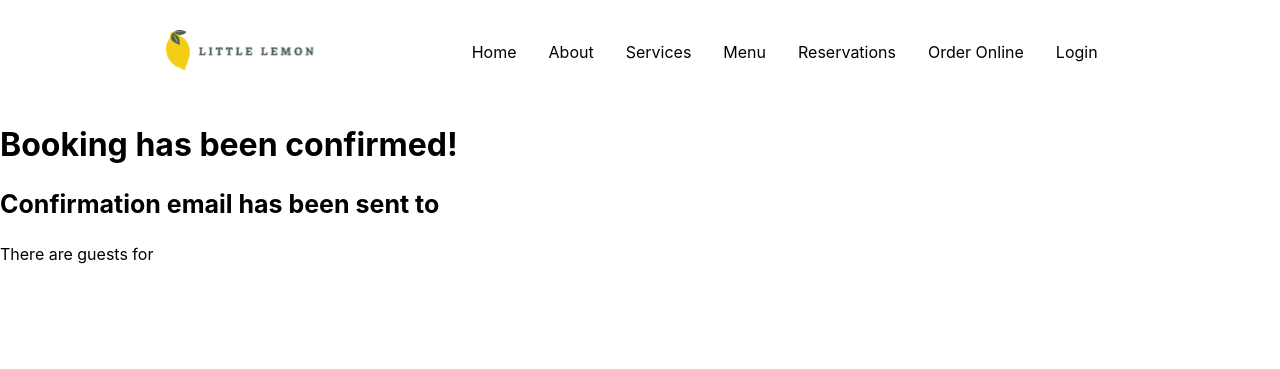
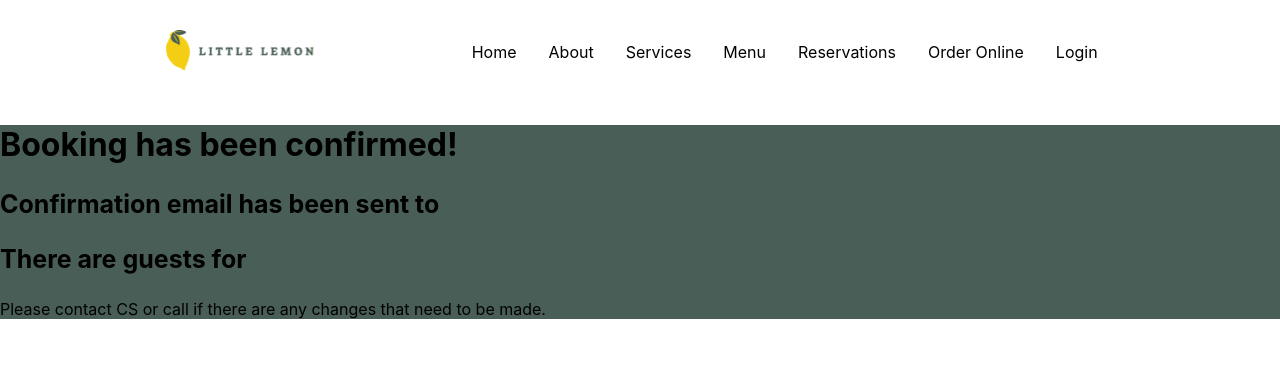
Before and after one commit to lamkg/LittleLemon-Online-Reservation, a React (Vite) app: page /confirmed in a window 1280 px wide. Shown: the top 369 px of the page. Built offline with nearby package versions, Linux system fonts and the light colour scheme.

Commit message:
css edits

```diff
--- a/src/App.css
+++ b/src/App.css
@@ -153,6 +153,10 @@ label {
   color: #fff;
   border: none;
   border-radius: 4px;
+}
+
+.confirm {
+  background-color: #495e57;
 }
 
 .comfirm span {
--- a/src/components/ConfirmedBooking.jsx
+++ b/src/components/ConfirmedBooking.jsx
@@ -10,7 +10,8 @@ const ConfirmedBooking = ({ formData }) => {
           Booking has been <span>confirmed!</span>
         </h1>
         <h3>Confirmation email has been sent to {email}</h3>
-        <p>There are {guests} guests for {times}</p>
+        <h3>There are {guests} guests for {times}</h3>
+        <p>Please contact CS or call if there are any changes that need to be made.</p>
       </div>
     </div>
   );
```
